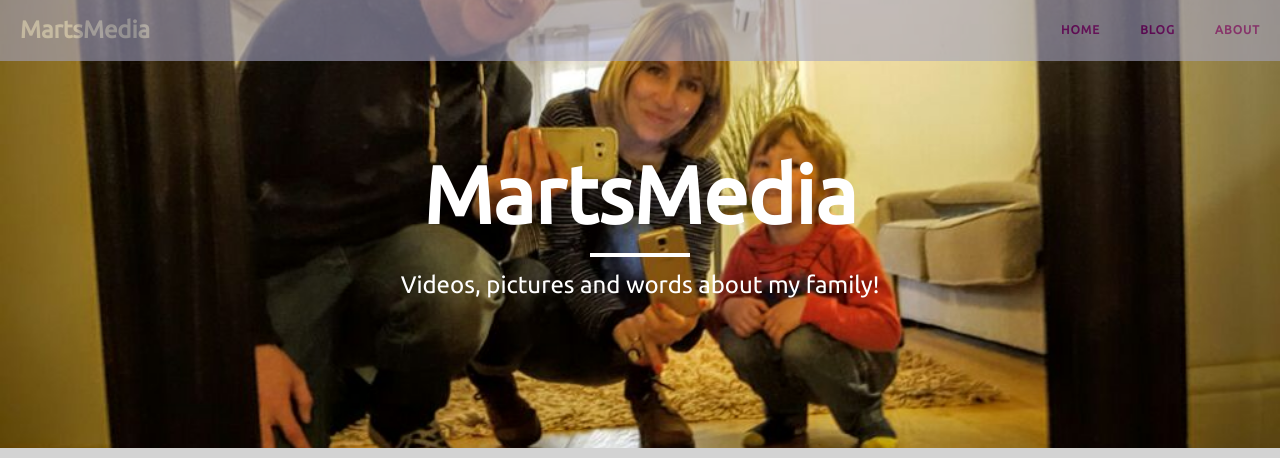
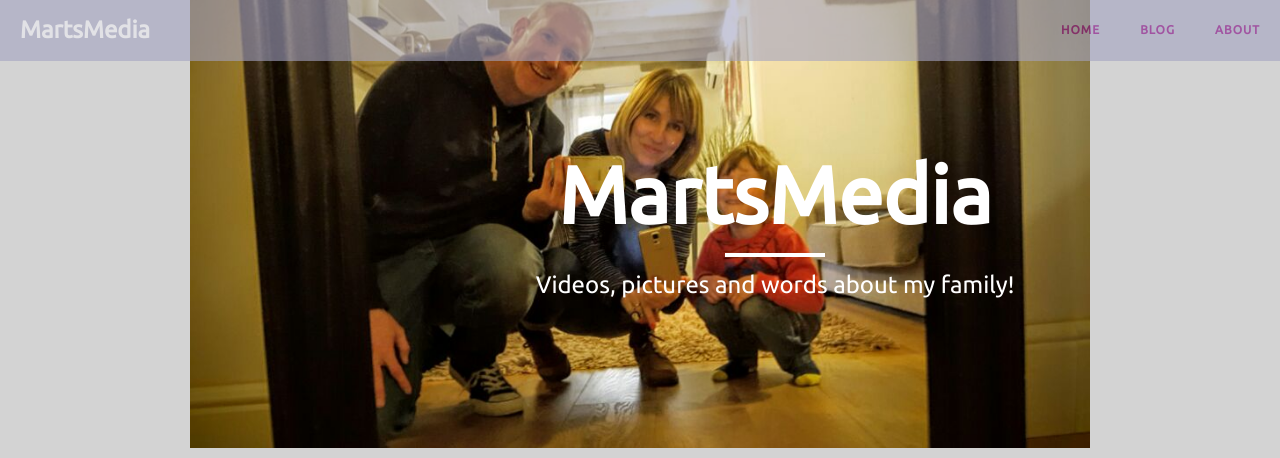
Before and after one commit to dawsino/dawsino.github.io, a Jekyll site: the page built from index.html, in a window 1280 px wide. Shown: the top 458 px of the page. Built offline with Jekyll 4.4.1, drawn with Linux system fonts in a browser that asks for light colours; nearby versions of some CDN libraries; the list of posts is cut into pages by our own code; grey boxes are pictures that could not be loaded.

Commit message:
Update custom.css

```diff
--- a/css/custom.css
+++ b/css/custom.css
@@ -104,3 +104,9 @@ h1, h2, h3, h4, h5, h6, body {
     font-size: 14px;
     float: right;
 }
+
+.wrapper {
+    max-width: 900px;
+    margin: auto;
+
+}
```
